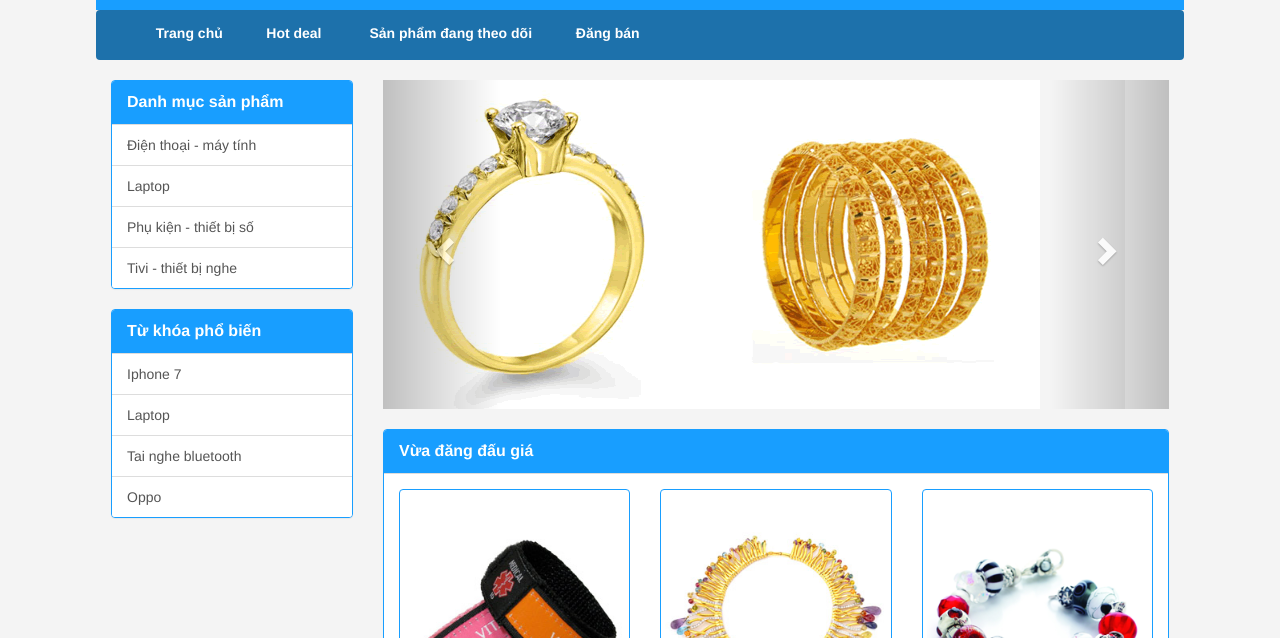
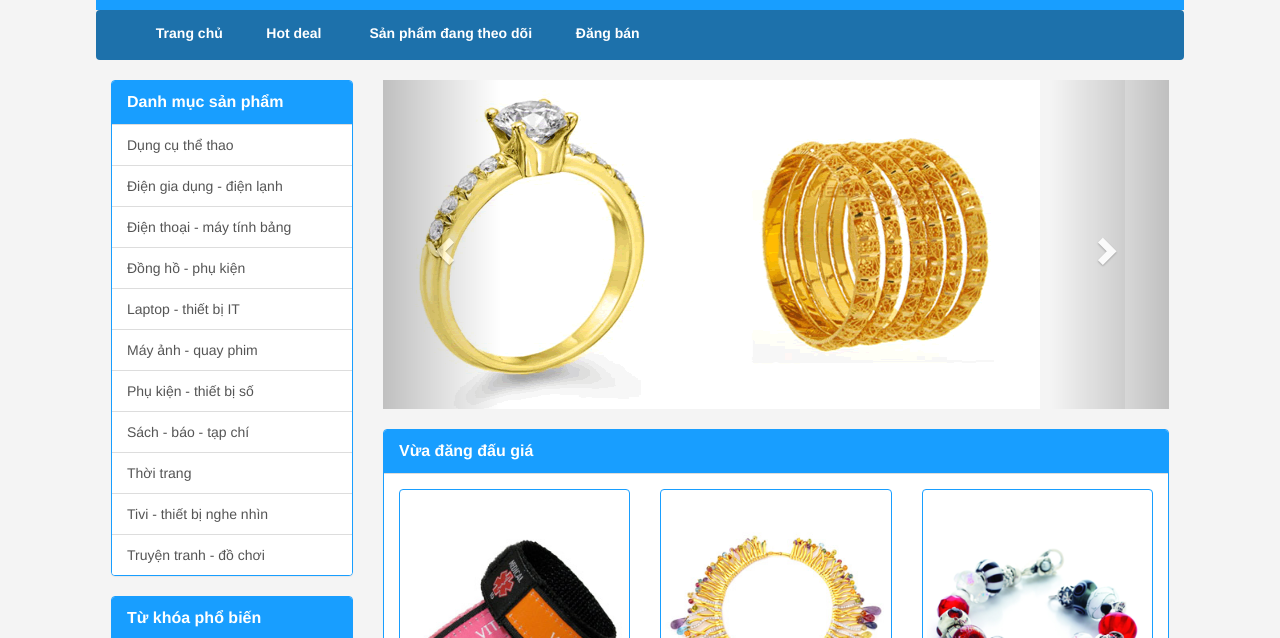
Before and after one commit to 1412010/Auction-Website, a plain HTML site: page index.html in a window 1280 px wide. Shown: the part 108-746 px from the top of the page. Drawn offline with Linux system fonts and the light colour scheme.

Commit message:
update index, signup

```diff
--- a/index.html
+++ b/index.html
@@ -1,10 +1,15 @@
 <!DOCTYPE html>
 <html>
 <head>
-	<title>Home page</title>
+	<title>Trang chủ</title>
 	<meta charset="utf-8">
 	<link rel="stylesheet" type="text/css" href="assets/bootstrap-3.3.7-dist/css/bootstrap.min.css">
 	<link href="assets/css/style.css" rel="stylesheet" type="text/css" media="all" />
+	<link href="assets/css/bootstrap-datetimepicker.min.css" rel="stylesheet" type="text/css" media="all" />
+	<link href="assets/css/bootstrap-social.css" rel="stylesheet" type="text/css" media="all" />
+	<link href="assets/css/font-awesome.css" rel="stylesheet">
+    <link href="assets/css/docs.css" rel="stylesheet" >
+	<script src='https://www.google.com/recaptcha/api.js'></script>
 </head>
 <body style="background: #f4f4f4">
 	<!-- Header -->
@@ -145,10 +150,17 @@
 		 					<span class="panel-title">Danh mục sản phẩm</span>
 		 				</div>
 		   					<div class="list-group">
-					            <a href="#" class="list-group-item">Điện thoại - máy tính</a>
-					            <a href="#" class="list-group-item">Laptop</a>
-					            <a href="#" class="list-group-item">Phụ kiện - thiết bị số</a>
-					            <a href="#" class="list-group-item">Tivi - thiết bị nghe</a>
+					            <a href="#" class="list-group-item">Dụng cụ thể thao</a>
+								<a href="#" class="list-group-item">Điện gia dụng - điện lạnh</a>
+								<a href="#" class="list-group-item">Điện thoại - máy tính bảng</a>
+								<a href="#" class="list-group-item">Đồng hồ - phụ kiện</a>
+								<a href="#" class="list-group-item">Laptop - thiết bị IT</a>
+								<a href="#" class="list-group-item">Máy ảnh - quay phim</a>
+								<a href="#" class="list-group-item">Phụ kiện - thiết bị số</a>
+								<a href="#" class="list-group-item">Sách - báo - tạp chí</a>
+								<a href="#" class="list-group-item">Thời trang</a>
+								<a href="#" class="list-group-item">Tivi - thiết bị nghe nhìn</a>
+								<a href="#" class="list-group-item">Truyện tranh - đồ chơi</a>
 		          			</div>
 					</div>
 					<div class="panel panel-default" style="border-color: #189eff;">
@@ -157,7 +169,7 @@
 		 				</div>
 		   					<div class="list-group">
 					            <a href="#" class="list-group-item">Iphone 7</a>
-					            <a href="#" class="list-group-item">Laptop</a>
+					            <a href="#" class="list-group-item">Laptop Dell</a>
 					            <a href="#" class="list-group-item">Tai nghe bluetooth</a>
 					            <a href="#" class="list-group-item">Oppo</a>
 		          			</div>
@@ -309,4 +321,4 @@
 	<script type="text/javascript" src="assets/jquery-3.1.1.min.js"></script>
 	<script type="text/javascript" src="assets/bootstrap-3.3.7-dist/js/bootstrap.min.js"></script>
 </body>
-</html>>
+</html>
```
Also changed, not shown: signup.html (+2 -2 lines).
